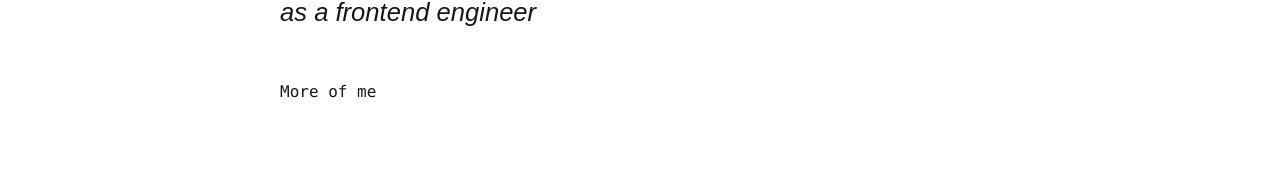
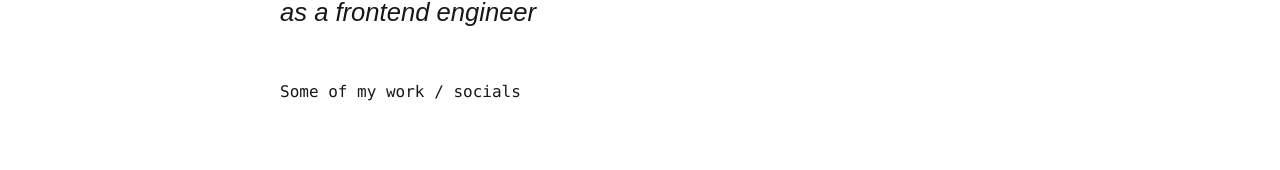
Before and after one commit to iceicles/portfolio, a Next.js app: page / in a window 1280 px wide. Shown: the part 703-873 px from the top of the page. Built offline with nearby package versions, Linux system fonts and the light colour scheme.

Commit message:
updated info section heading wording

```diff
--- a/containers/home-page/info-section/index.tsx
+++ b/containers/home-page/info-section/index.tsx
@@ -12,7 +12,7 @@ const InfoSection: FC<InfoSectionProps> = ({}) => {
   };
   return (
     <section>
-      <pre className='mb-4'>More of me</pre>
+      <pre className='mb-4'>Some of my work / socials</pre>
       <nav>
         <ul className='flex gap-[15px] items-center justify-start'>
           {/* TODO: make this more robust.. no hard coding :/ */}
```
